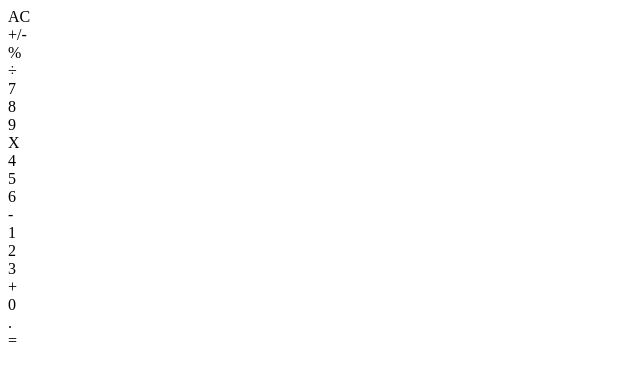
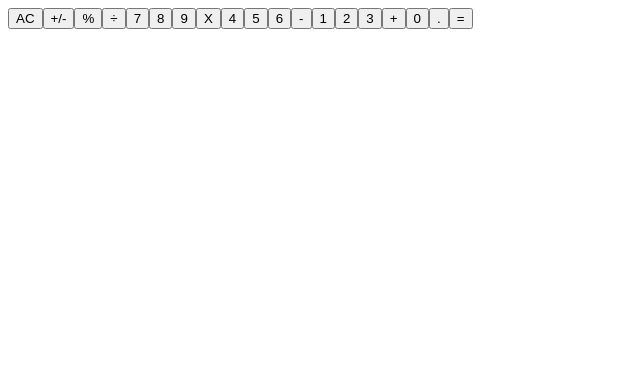
Before and after one commit to oxenprogrammer/simple-calculator, a React (Create React App) app: page / in a window 1280 px wide. Shown: the top 378 px of the page, without its empty margins (0-640 px from the left). Built offline with nearby package versions, Linux system fonts and the light colour scheme.

Commit message:
Feat(calculator): update with onClick listener

```diff
--- a/src/components/button.component.js
+++ b/src/components/button.component.js
@@ -1,7 +1,15 @@
 import PropTypes from "prop-types";
 
-const ButtonComponent = ({ buttonName }) => {
-  return <div className="button">{buttonName}</div>;
+const ButtonComponent = ({ buttonName, clickHandler }) => {
+  return (
+    <button
+      type="button"
+      onClick={() => clickHandler(buttonName)}
+      className="button"
+    >
+      {buttonName}
+    </button>
+  );
 };
 
 ButtonComponent.propTypes = { buttonName: PropTypes.string };
```
